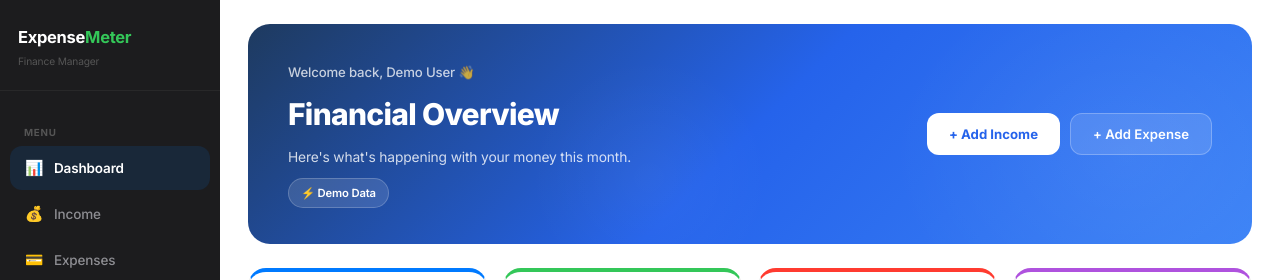
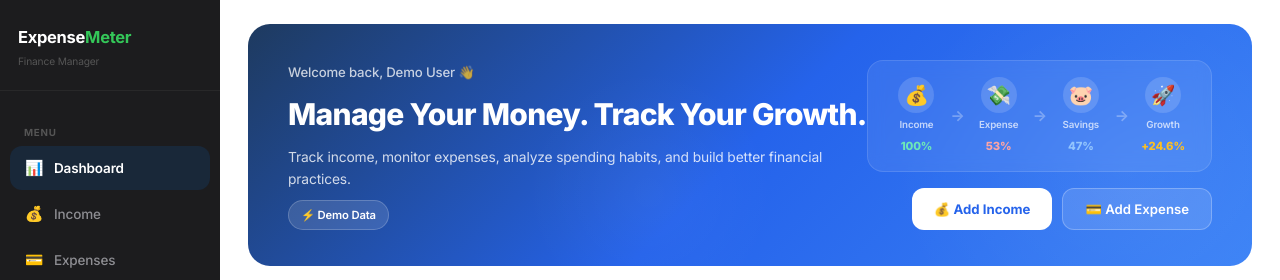
Before and after one commit to ramnathgknaivaidya/Expense-Meter, a React (Vite) app in the folder Frontend/: page / in a window 1280 px wide. Shown: the top 280 px of the page. Built offline with nearby package versions, Linux system fonts and the light colour scheme; no server answers.

Commit message:
fix: add back Financial Flow visual (Income->Expense->Savings->Growth) to Dashboard hero

```diff
--- a/Frontend/src/pages/Dashboard.jsx
+++ b/Frontend/src/pages/Dashboard.jsx
@@ -98,13 +98,24 @@ export default function Dashboard() {
       <section className="dash-hero">
         <div className="dash-hero-text">
           <span className="dash-greeting">Welcome back, {user?.name || 'User'} 👋</span>
-          <h1>Financial Overview</h1>
-          <p>Here's what's happening with your money this month.</p>
+          <h1>Manage Your Money. Track Your Growth.</h1>
+          <p>Track income, monitor expenses, analyze spending habits, and build better financial practices.</p>
           {mock && <span className="dash-mock-badge">⚡ Demo Data</span>}
         </div>
-        <div className="dash-hero-actions">
-          <button className="dash-action-primary" onClick={() => navigate('/income')}>+ Add Income</button>
-          <button className="dash-action-secondary" onClick={() => navigate('/expense')}>+ Add Expense</button>
+        <div className="dash-hero-right">
+          <div className="dash-flow">
+            <div className="dash-flow-node"><span className="dash-flow-icon">💰</span><span className="dash-flow-label">Income</span><span className="dash-flow-val green">100%</span></div>
+            <span className="dash-flow-arrow">→</span>
+            <div className="dash-flow-node"><span className="dash-flow-icon">💸</span><span className="dash-flow-label">Expense</span><span className="dash-flow-val red">{expenseAnalytics.spendingRate}%</span></div>
+            <span className="dash-flow-arrow">→</span>
+            <div className="dash-flow-node"><span className="dash-flow-icon">🐷</span><span className="dash-flow-label">Savings</span><span className="dash-flow-val blue">{summary.savingsRate}%</span></div>
+            <span className="dash-flow-arrow">→</span>
+            <div className="dash-flow-node"><span className="dash-flow-icon">🚀</span><span className="dash-flow-label">Growth</span><span className="dash-flow-val gold">+{summary.balanceChange}%</span></div>
+          </div>
+          <div className="dash-hero-actions">
+            <button className="dash-action-primary" onClick={() => navigate('/income')}>💰 Add Income</button>
+            <button className="dash-action-secondary" onClick={() => navigate('/expense')}>💳 Add Expense</button>
+          </div>
         </div>
       </section>
 
--- a/Frontend/src/pages/dashboard.css
+++ b/Frontend/src/pages/dashboard.css
@@ -145,3 +145,31 @@
 @media (max-width: 1100px) { .dash-metrics { grid-template-columns: repeat(2, 1fr); } .dash-charts { grid-template-columns: 1fr; } .dash-bottom { grid-template-columns: 1fr; } .dash-quick-nav { grid-template-columns: repeat(3, 1fr); } }
 @media (max-width: 768px) { .dash-hero { flex-direction: column; align-items: flex-start; gap: 16px; padding: 28px 24px; border-radius: 16px; } .dash-hero h1 { font-size: 1.5rem; } .dash-hero-actions { width: 100%; } .dash-metrics { grid-template-columns: 1fr 1fr; } .dash-quick-nav { grid-template-columns: repeat(2, 1fr); } }
 @media (max-width: 480px) { .dash-metrics { grid-template-columns: 1fr; } .dash-quick-nav { grid-template-columns: repeat(2, 1fr); } }
+
+/* === Financial Flow Visual === */
+.dash-hero-right { display: flex; flex-direction: column; align-items: flex-end; gap: 16px; position: relative; z-index: 1; }
+.dash-flow {
+  display: flex; align-items: center; gap: 6px;
+  background: rgba(255,255,255,0.08); backdrop-filter: blur(8px);
+  border: 1px solid rgba(255,255,255,0.12); border-radius: 16px;
+  padding: 16px 20px;
+}
+.dash-flow-node { display: flex; flex-direction: column; align-items: center; text-align: center; gap: 4px; min-width: 56px; }
+.dash-flow-icon { font-size: 1.3rem; width: 36px; height: 36px; background: rgba(255,255,255,0.15); border-radius: 50%; display: flex; align-items: center; justify-content: center; }
+.dash-flow-label { font-size: 0.65rem; opacity: 0.7; font-weight: 600; }
+.dash-flow-val { font-size: 0.75rem; font-weight: 800; }
+.dash-flow-val.green { color: #6ee7b7; }
+.dash-flow-val.red { color: #fca5a5; }
+.dash-flow-val.blue { color: #93c5fd; }
+.dash-flow-val.gold { color: #fbbf24; }
+.dash-flow-arrow { color: rgba(255,255,255,0.3); font-size: 1rem; font-weight: bold; }
+
+@media (max-width: 1100px) {
+  .dash-hero { flex-direction: column; align-items: flex-start; }
+  .dash-hero-right { align-items: flex-start; width: 100%; }
+  .dash-flow { width: 100%; justify-content: space-between; }
+}
+@media (max-width: 480px) {
+  .dash-flow { flex-wrap: wrap; gap: 10px; justify-content: center; }
+  .dash-flow-arrow { display: none; }
+}
```
Also changed, not shown: 1 other file (tests, documents, lock files or other folders).
